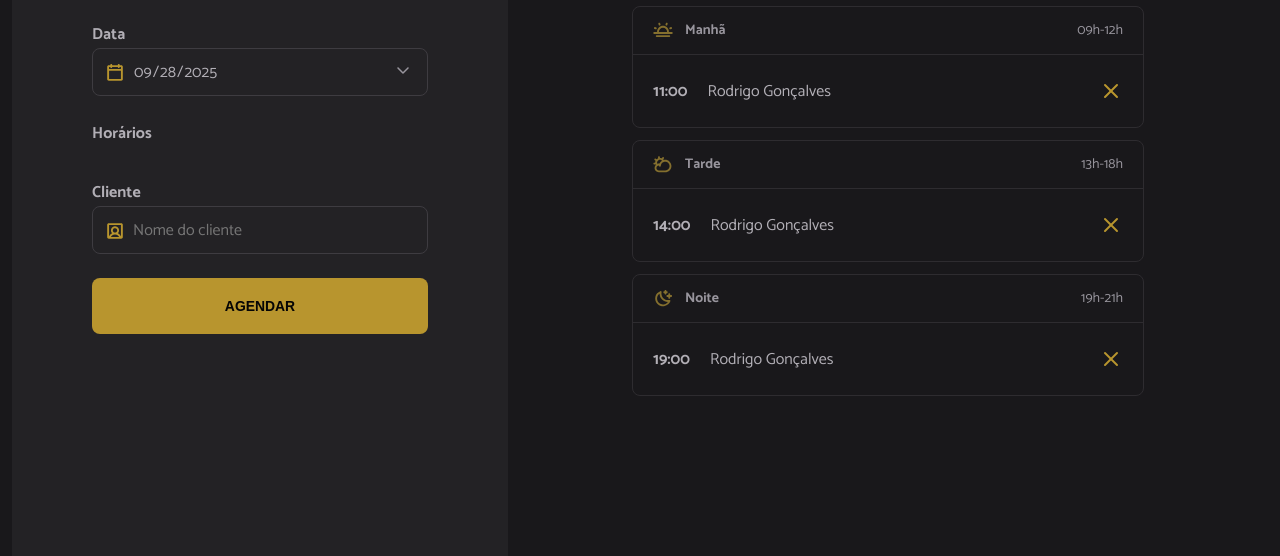
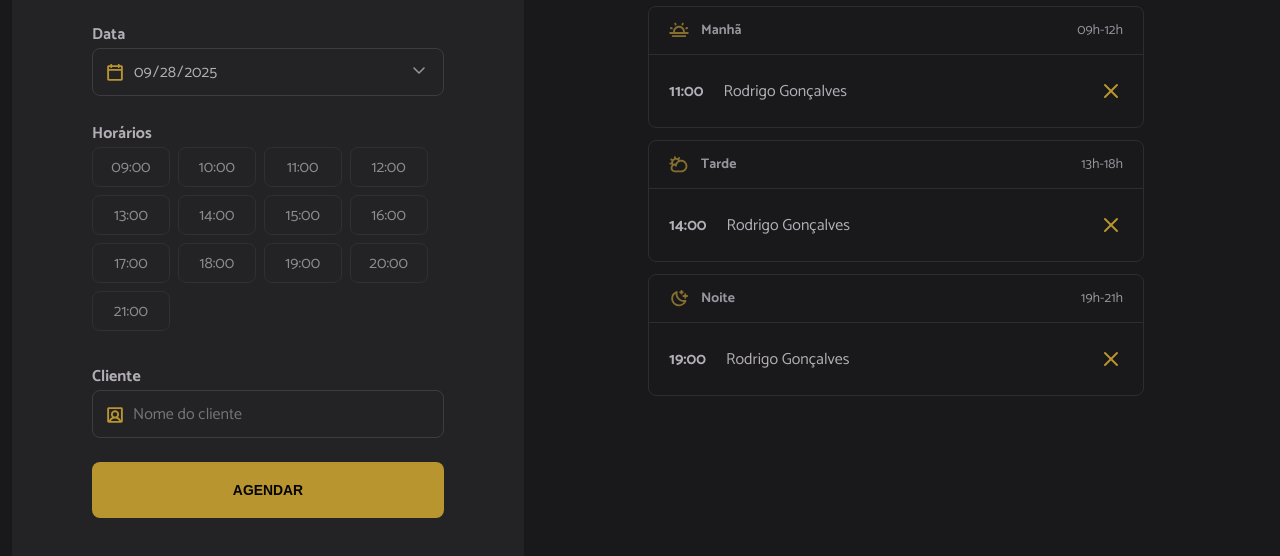
Before and after one commit to ArthurZal/hairday, a website built with webpack: page index.html in a window 1280 px wide. Shown: the part 180-736 px from the top of the page. Built offline with nearby package versions, Linux system fonts and the light colour scheme.

Commit message:
feat: exibe grade de horários completa com base na regra de disponibilidade

```diff
--- a/src/modules/form/hours-load.js
+++ b/src/modules/form/hours-load.js
@@ -1,5 +1,7 @@
 import dayjs from "dayjs";
 import { hours } from "../../utils/opening-hours.js"
+
+const ul = document.getElementById("hours")
 
 export function hoursLoad({ date }) {
     const opening = hours.map((hour) => {
@@ -14,5 +16,14 @@ export function hoursLoad({ date }) {
 
     })
 
-    console.log(opening)
+    opening.forEach(({hour, available}) => {
+        const li = document.createElement("li");
+
+        li.classList.add("hour");
+        li.classList.add(available ? "hour-available" : "hour-unavailable");
+
+        li.textContent = hour;
+        ul.append(li)
+    })
+
 }
```
Also changed, not shown: dist/index.html, dist/main.js.
